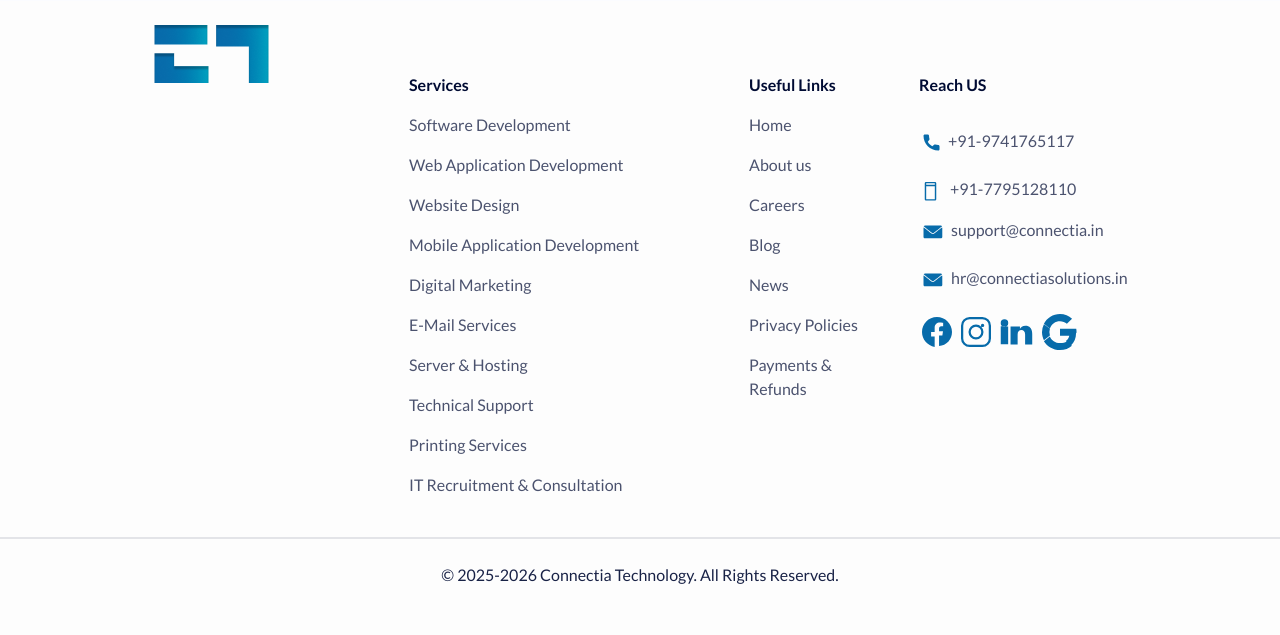
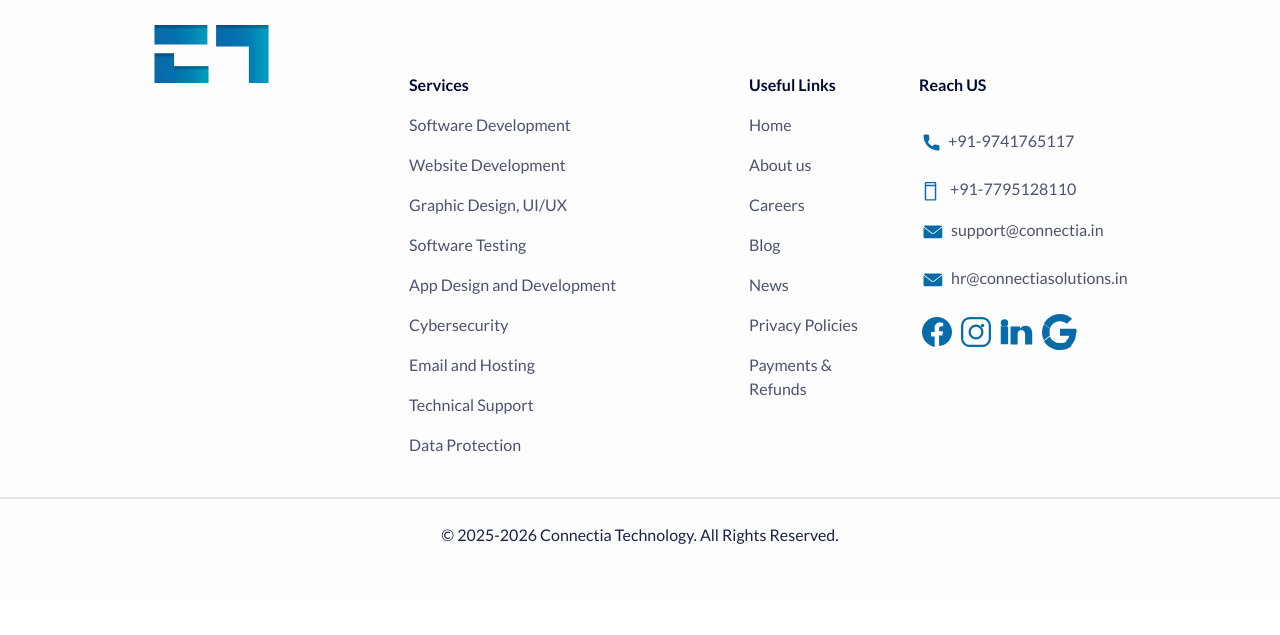
Before and after one commit to abhiramvsmg/connectia-technology-website, a PHP site: page /contact in a window 1280 px wide. Shown: the part 1400-2035 px from the top of the page. After the commit the page ends 1944 px from the top, so only its background shows below. Run offline with PHP 8.4, Linux system fonts and the light colour scheme; some libraries are stand-ins or nearby versions.

Commit message:
Navigation: list CT.txt's nine services in navbar and footer
- Rename entries to CT.txt names and add the three new pages
- Remove Digital Marketing, E-Mail, Printing and IT Recruitment from menus (pages remain on disk)

```diff
--- a/includes/footer.php
+++ b/includes/footer.php
@@ -16,15 +16,14 @@
                          <div>
                              <ul class="list-none list-outside p-0 d-flex flex-column gap-3">
                                  <li><a class="text-decoration-none text-light-black opacity-0.7 font-400 font-16px" href="/software-development.php">Software Development</a></li>
-                                 <li><a class="text-decoration-none text-light-black opacity-0.7 font-400 font-16px" href="/web-development.php">Web Application Development</a></li>
-                                 <li><a class="text-decoration-none text-light-black opacity-0.7 font-400 font-16px" href="/web-design.php">Website Design</a></li>
-                                 <li><a class="text-decoration-none text-light-black opacity-0.7 font-400 font-16px" href="/mobile-application.php">Mobile Application Development</a></li>
-                                 <li><a class="text-decoration-none text-light-black opacity-0.7 font-400 font-16px" href="/digital-marketing.php">Digital Marketing</a></li>
-                                 <li><a class="text-decoration-none text-light-black opacity-0.7 font-400 font-16px" href="/email-providers.php">E-Mail Services</a></li>
-                                 <li><a class="text-decoration-none text-light-black opacity-0.7 font-400 font-16px" href="/server-hosting.php">Server & Hosting</a></li>
+                                 <li><a class="text-decoration-none text-light-black opacity-0.7 font-400 font-16px" href="/web-development.php">Website Development</a></li>
+                                 <li><a class="text-decoration-none text-light-black opacity-0.7 font-400 font-16px" href="/web-design.php">Graphic Design, UI/UX</a></li>
+                                 <li><a class="text-decoration-none text-light-black opacity-0.7 font-400 font-16px" href="/software-testing.php">Software Testing</a></li>
+                                 <li><a class="text-decoration-none text-light-black opacity-0.7 font-400 font-16px" href="/mobile-application.php">App Design and Development</a></li>
+                                 <li><a class="text-decoration-none text-light-black opacity-0.7 font-400 font-16px" href="/cybersecurity.php">Cybersecurity</a></li>
+                                 <li><a class="text-decoration-none text-light-black opacity-0.7 font-400 font-16px" href="/server-hosting.php">Email and Hosting</a></li>
                                  <li><a class="text-decoration-none text-light-black opacity-0.7 font-400 font-16px" href="/technical-support.php">Technical Support</a></li>
-                                 <li><a class="text-decoration-none text-light-black opacity-0.7 font-400 font-16px" href="/printing-service.php">Printing Services</a></li>
-                                 <li><a class="text-decoration-none text-light-black opacity-0.7 font-400 font-16px" href="/it-recruitment.php">IT Recruitment & Consultation</a></li>
+                                 <li><a class="text-decoration-none text-light-black opacity-0.7 font-400 font-16px" href="/data-protection.php">Data Protection</a></li>
                              </ul>
                          </div>
                      </div>
--- a/includes/navbar.php
+++ b/includes/navbar.php
@@ -56,23 +56,21 @@
 
                                         <li><a class="text-decoration-none text-light-black opacity-0.7 font-400 font-16px" href="software-development.php">Software Development</a></li>
 
-                                        <li><a class="text-decoration-none text-light-black opacity-0.7 font-400 font-16px" href="web-development.php">Web Application Development</a></li>
+                                        <li><a class="text-decoration-none text-light-black opacity-0.7 font-400 font-16px" href="web-development.php">Website Development</a></li>
 
-                                        <li><a class="text-decoration-none text-light-black opacity-0.7 font-400 font-16px" href="web-design.php">Website Design</a></li>
+                                        <li><a class="text-decoration-none text-light-black opacity-0.7 font-400 font-16px" href="web-design.php">Graphic Design, UI/UX</a></li>
 
-                                        <li><a class="text-decoration-none text-light-black opacity-0.7 font-400 font-16px" href="mobile-application.php">Mobile Application Development</a></li>
+                                        <li><a class="text-decoration-none text-light-black opacity-0.7 font-400 font-16px" href="software-testing.php">Software Testing</a></li>
 
-                                        <li><a class="text-decoration-none text-light-black opacity-0.7 font-400 font-16px" href="digital-marketing.php">Digital Marketing</a></li>
+                                        <li><a class="text-decoration-none text-light-black opacity-0.7 font-400 font-16px" href="mobile-application.php">App Design and Development</a></li>
 
-                                        <li><a class="text-decoration-none text-light-black opacity-0.7 font-400 font-16px" href="email-providers.php">E-Mail Services</a></li>
+                                        <li><a class="text-decoration-none text-light-black opacity-0.7 font-400 font-16px" href="cybersecurity.php">Cybersecurity</a></li>
 
-                                        <li><a class="text-decoration-none text-light-black opacity-0.7 font-400 font-16px" href="server-hosting.php">Server &amp; Hosting</a></li>
+                                        <li><a class="text-decoration-none text-light-black opacity-0.7 font-400 font-16px" href="server-hosting.php">Email and Hosting</a></li>
 
                                         <li><a class="text-decoration-none text-light-black opacity-0.7 font-400 font-16px" href="technical-support.php">Technical Support</a></li>
 
-                                        <li><a class="text-decoration-none text-light-black opacity-0.7 font-400 font-16px" href="printing-service.php">Printing Services</a></li>
-
-                                        <li><a class="text-decoration-none text-light-black opacity-0.7 font-400 font-16px" href="it-recruitment.php">IT Recruitment &amp; Consultation</a></li>
+                                        <li><a class="text-decoration-none text-light-black opacity-0.7 font-400 font-16px" href="data-protection.php">Data Protection</a></li>
 
                                     </ul>
                                 </div>
@@ -150,23 +148,21 @@
 
                                 <li><a class="text-decoration-none text-light-black opacity-0.7 font-400 font-16px" href="software-development.php">Software Development</a></li>
 
-                                <li><a class="text-decoration-none text-light-black opacity-0.7 font-400 font-16px" href="web-development.php">Web Application Development</a></li>
+                                <li><a class="text-decoration-none text-light-black opacity-0.7 font-400 font-16px" href="web-development.php">Website Development</a></li>
 
-                                <li><a class="text-decoration-none text-light-black opacity-0.7 font-400 font-16px" href="web-design.php">Website Design</a></li>
+                                <li><a class="text-decoration-none text-light-black opacity-0.7 font-400 font-16px" href="web-design.php">Graphic Design, UI/UX</a></li>
 
-                                <li><a class="text-decoration-none text-light-black opacity-0.7 font-400 font-16px" href="mobile-application.php">Mobile Application Development</a></li>
+                                <li><a class="text-decoration-none text-light-black opacity-0.7 font-400 font-16px" href="software-testing.php">Software Testing</a></li>
 
-                                <li><a class="text-decoration-none text-light-black opacity-0.7 font-400 font-16px" href="digital-marketing.php">Digital Marketing</a></li>
+                                <li><a class="text-decoration-none text-light-black opacity-0.7 font-400 font-16px" href="mobile-application.php">App Design and Development</a></li>
 
-                                <li><a class="text-decoration-none text-light-black opacity-0.7 font-400 font-16px" href="email-providers.php">E-Mail Services</a></li>
+                                <li><a class="text-decoration-none text-light-black opacity-0.7 font-400 font-16px" href="cybersecurity.php">Cybersecurity</a></li>
 
-                                <li><a class="text-decoration-none text-light-black opacity-0.7 font-400 font-16px" href="server-hosting.php">Server &amp; Hosting</a></li>
+                                <li><a class="text-decoration-none text-light-black opacity-0.7 font-400 font-16px" href="server-hosting.php">Email and Hosting</a></li>
 
                                 <li><a class="text-decoration-none text-light-black opacity-0.7 font-400 font-16px" href="technical-support.php">Technical Support</a></li>
 
-                                <li><a class="text-decoration-none text-light-black opacity-0.7 font-400 font-16px" href="printing-service.php">Printing Services</a></li>
-
-                                <li><a class="text-decoration-none text-light-black opacity-0.7 font-400 font-16px" href="it-recruitment.php">IT Recruitment &amp; Consultation</a></li>
+                                <li><a class="text-decoration-none text-light-black opacity-0.7 font-400 font-16px" href="data-protection.php">Data Protection</a></li>
 
                             </ul>
 
```
